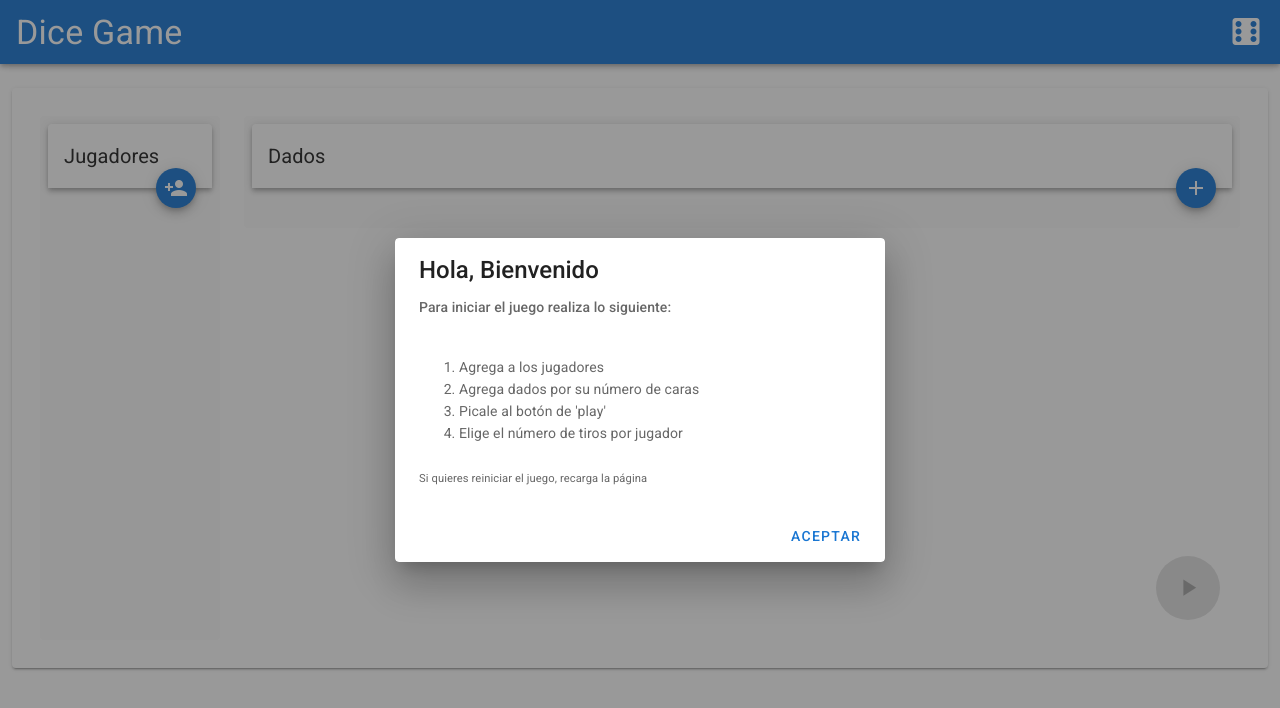
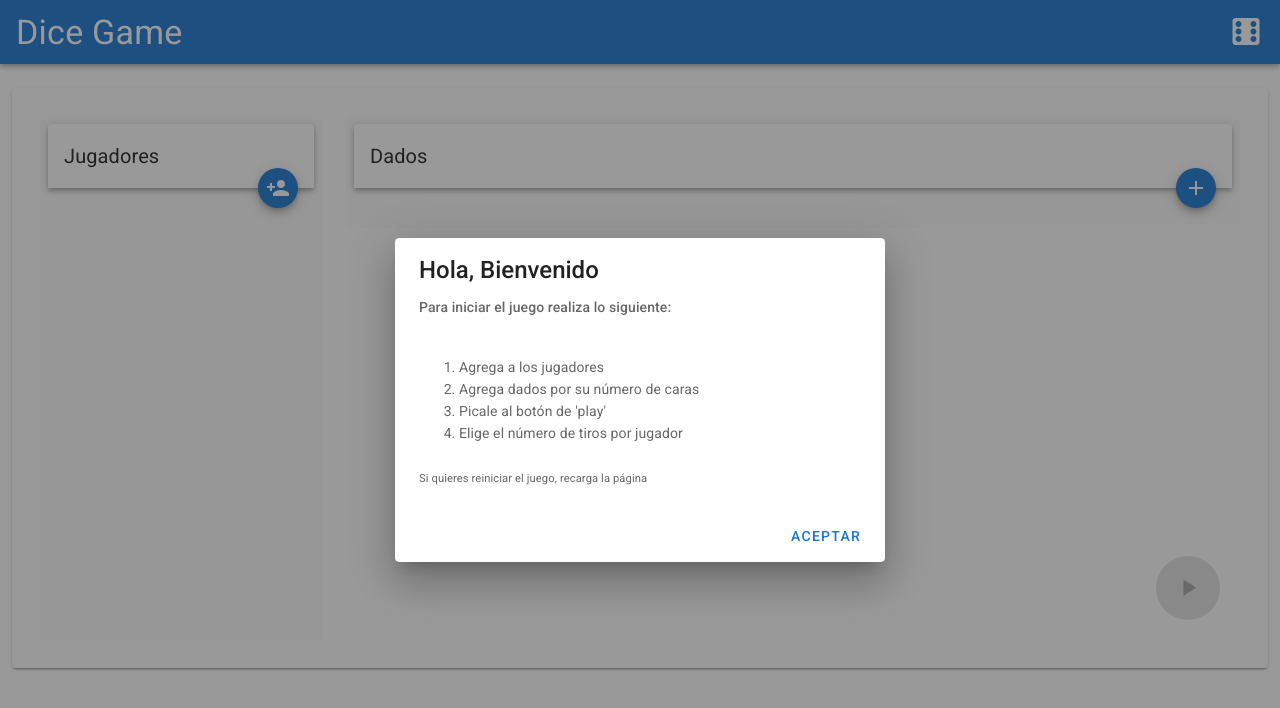
Before and after one commit to MiguelTzab/dice_game, a Vue app: page / in a window 1280 px wide. Shown: the top 708 px of the page. Built offline with nearby package versions, Linux system fonts and the light colour scheme.

Commit message:
update column size

```diff
--- a/src/components/DiceGame.vue
+++ b/src/components/DiceGame.vue
@@ -6,7 +6,7 @@
           <v-card-text>
             <v-container fluid>
               <v-row>
-                <v-col cols="2">
+                <v-col cols="3">
                   <players-list
                     :players="players"
                     :disabled="playing"
@@ -15,7 +15,7 @@
                     @removePlayer="onRemovePlayer"
                   />
                 </v-col>
-                <v-col cols="10">
+                <v-col cols="9">
                   <dices-list
                     :dices="dices"
                     :disabled="playing"
```
